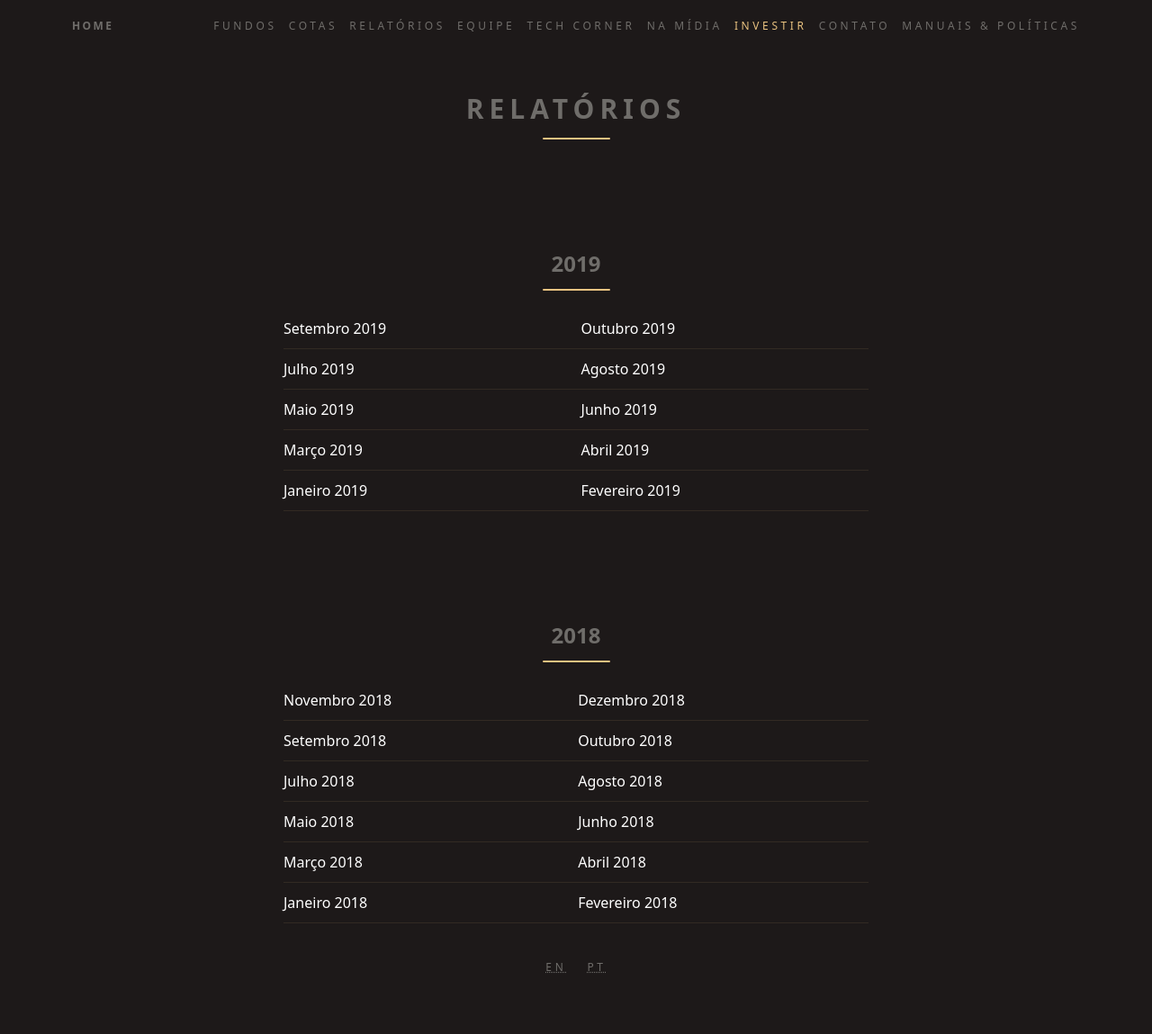
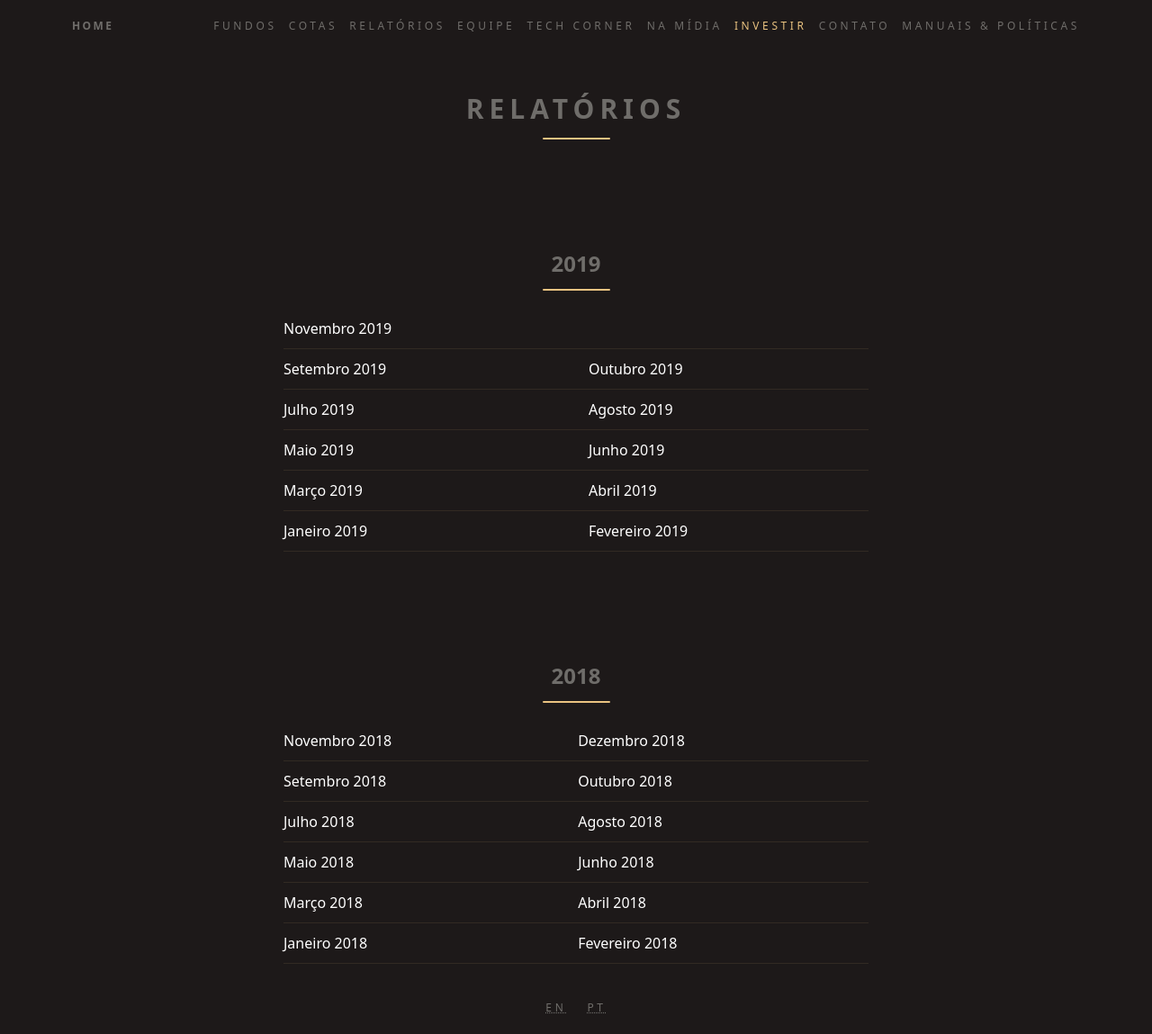
Before and after one commit to ateliedetemas/blpcrypto, a Jekyll site: the page built from _pages/relatorios.md, in a window 1280 px wide. Shown: the whole page at 90% size. Built offline with Jekyll 4.4.1, drawn with Linux system fonts in a browser that asks for light colours; before the commit the page ends 1104 px from its top, so only the background shows below that.

Commit message:
Update relatorios.md

```diff
--- a/_pages/relatorios.md
+++ b/_pages/relatorios.md
@@ -6,6 +6,7 @@ title: Relatórios
 
 ## 2019
 
+[Novembro 2019]({{ '/assets/documents/relatorios/2019/11p.pdf' | absolute_url }}) |
 [Setembro 2019]({{ '/assets/documents/relatorios/2019/09p.pdf' | absolute_url }}) | [Outubro 2019]({{ '/assets/documents/relatorios/2019/10p.pdf' | absolute_url }})
 [Julho 2019]({{ '/assets/documents/relatorios/2019/07.pdf' | absolute_url }}) | [Agosto 2019]({{ '/assets/documents/relatorios/2019/08p.pdf' | absolute_url }})
 [Maio 2019]({{ '/assets/documents/relatorios/2019/05.pdf' | absolute_url }}) | [Junho 2019]({{ '/assets/documents/relatorios/2019/06.pdf' | absolute_url }})
```
